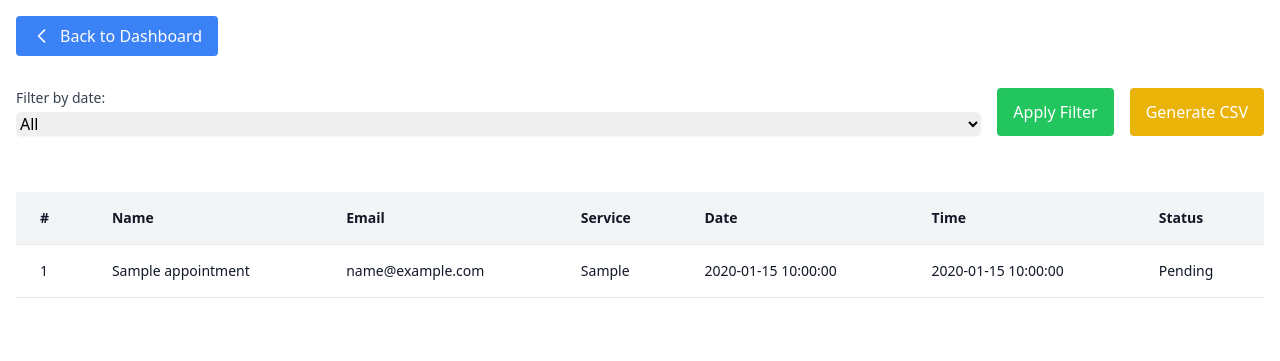
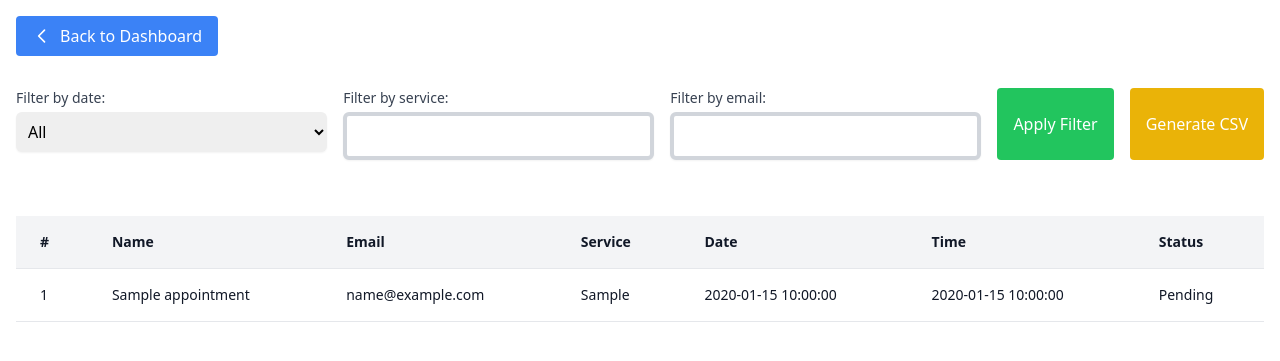
Before and after one commit to prithaxdev/barbershopBookingApplication, a PHP site: page /barber/dashboard/filterappointment.php in a window 1280 px wide. Shown: the top 361 px of the page. Run offline with PHP 8.4, Linux system fonts and the light colour scheme; tables that the repository leaves empty or names only in its code hold one stand-in row (values such as "Sample post"); a stand-in replaces the project's code that opens the database connection; some libraries are stand-ins or nearby versions.

Commit message:
Integrate filter by service and email functionality

```diff
--- a/barber/dashboard/filterappointment.php
+++ b/barber/dashboard/filterappointment.php
@@ -2,28 +2,34 @@
 session_start();
 require_once('../config/dbConnection.php');
 
-// Initialize filter and CSV generation
+// Initialize filters and CSV generation
 $filter = isset($_POST['filter']) ? $_POST['filter'] : '';
+$searchService = isset($_POST['searchService']) ? $_POST['searchService'] : '';
+$searchEmail = isset($_POST['searchEmail']) ? $_POST['searchEmail'] : '';
 
 // Apply filter and fetch data
-$filterQuery = "";
+$filterQuery = "WHERE 1=1";
 switch ($filter) {
     case 'today':
-        $filterQuery = "WHERE date = CURDATE()";
+        $filterQuery .= " AND date = CURDATE()";
         break;
     case 'last_7_days':
-        $filterQuery = "WHERE date >= CURDATE() - INTERVAL 7 DAY";
+        $filterQuery .= " AND date >= CURDATE() - INTERVAL 7 DAY";
         break;
     case 'last_15_days':
-        $filterQuery = "WHERE date >= CURDATE() - INTERVAL 15 DAY";
+        $filterQuery .= " AND date >= CURDATE() - INTERVAL 15 DAY";
         break;
     case 'last_30_days':
-        $filterQuery = "WHERE date >= CURDATE() - INTERVAL 30 DAY";
+        $filterQuery .= " AND date >= CURDATE() - INTERVAL 30 DAY";
         break;
-    // Default case: Show all appointments
-    default:
-        $filterQuery = "";
-        break;
+}
+
+if (!empty($searchService)) {
+    $filterQuery .= " AND service LIKE '%" . $conn->real_escape_string($searchService) . "%'";
+}
+
+if (!empty($searchEmail)) {
+    $filterQuery .= " AND email LIKE '%" . $conn->real_escape_string($searchEmail) . "%'";
 }
 
 // Fetch filtered data
@@ -73,13 +79,21 @@ if (isset($_POST['generateCSV'])) {
     <form method="post" id="filterForm" class="mb-4 flex space-x-4">
         <div class="flex-1">
             <label for="filter" class="block text-sm font-medium text-gray-700">Filter by date:</label>
-            <select name="filter" id="filter" class="mt-1 block w-full border-gray-300 rounded-md shadow-sm focus:border-blue-500 focus:ring focus:ring-blue-500 focus:ring-opacity-50">
+            <select name="filter" id="filter" class="mt-1 block w-full border-gray-300 rounded-md shadow-sm focus:border-blue-500 focus:ring focus:ring-blue-500 focus:ring-opacity-50 p-2">
                 <option value="" <?php echo ($filter === '') ? 'selected' : ''; ?>>All</option>
                 <option value="today" <?php echo ($filter === 'today') ? 'selected' : ''; ?>>Today</option>
                 <option value="last_7_days" <?php echo ($filter === 'last_7_days') ? 'selected' : ''; ?>>Last 7 Days</option>
                 <option value="last_15_days" <?php echo ($filter === 'last_15_days') ? 'selected' : ''; ?>>Last 15 Days</option>
                 <option value="last_30_days" <?php echo ($filter === 'last_30_days') ? 'selected' : ''; ?>>Last 30 Days</option>
             </select>
+        </div>
+        <div class="flex-1">
+            <label for="searchService" class="block text-sm font-medium text-gray-700">Filter by service:</label>
+            <input type="text" name="searchService" id="searchService" value="<?php echo htmlspecialchars($searchService); ?>" class="mt-1 block w-full border-solid border-4 border-gray-300 rounded-md shadow-sm focus:border-blue-500 focus:ring focus:ring-blue-500 focus:ring-opacity-50 p-2 outline-none">
+        </div>
+        <div class="flex-1">
+            <label for="searchEmail" class="block text-sm font-medium text-gray-700">Filter by email:</label>
+            <input type="text" name="searchEmail" id="searchEmail" value="<?php echo htmlspecialchars($searchEmail); ?>" class="mt-1 block w-full border-solid border-4 border-gray-300 rounded-md shadow-sm focus:border-blue-500 focus:ring focus:ring-blue-500 focus:ring-opacity-50 p-2 outline-none">
         </div>
         <button type="submit" name="applyFilter" class="inline-flex items-center px-4 py-2 text-white bg-green-500 rounded hover:bg-green-600">
             Apply Filter
```
